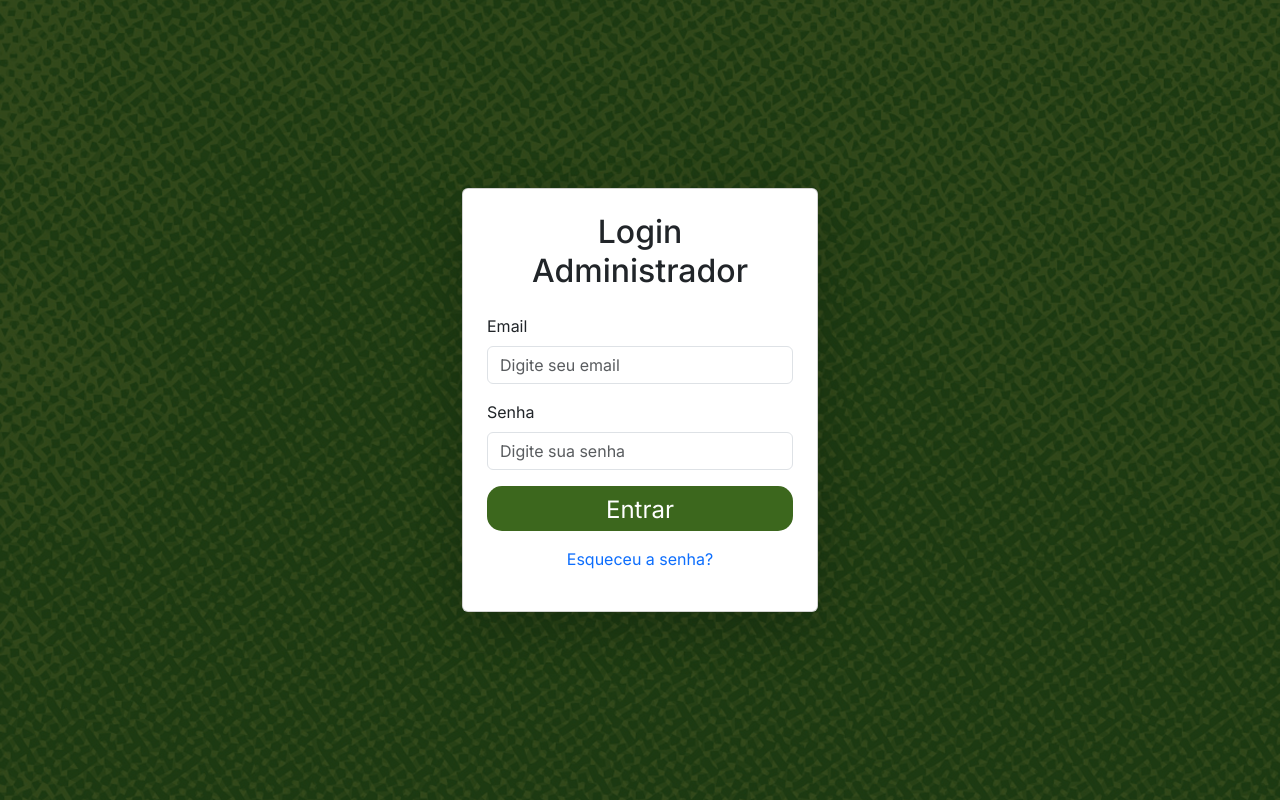
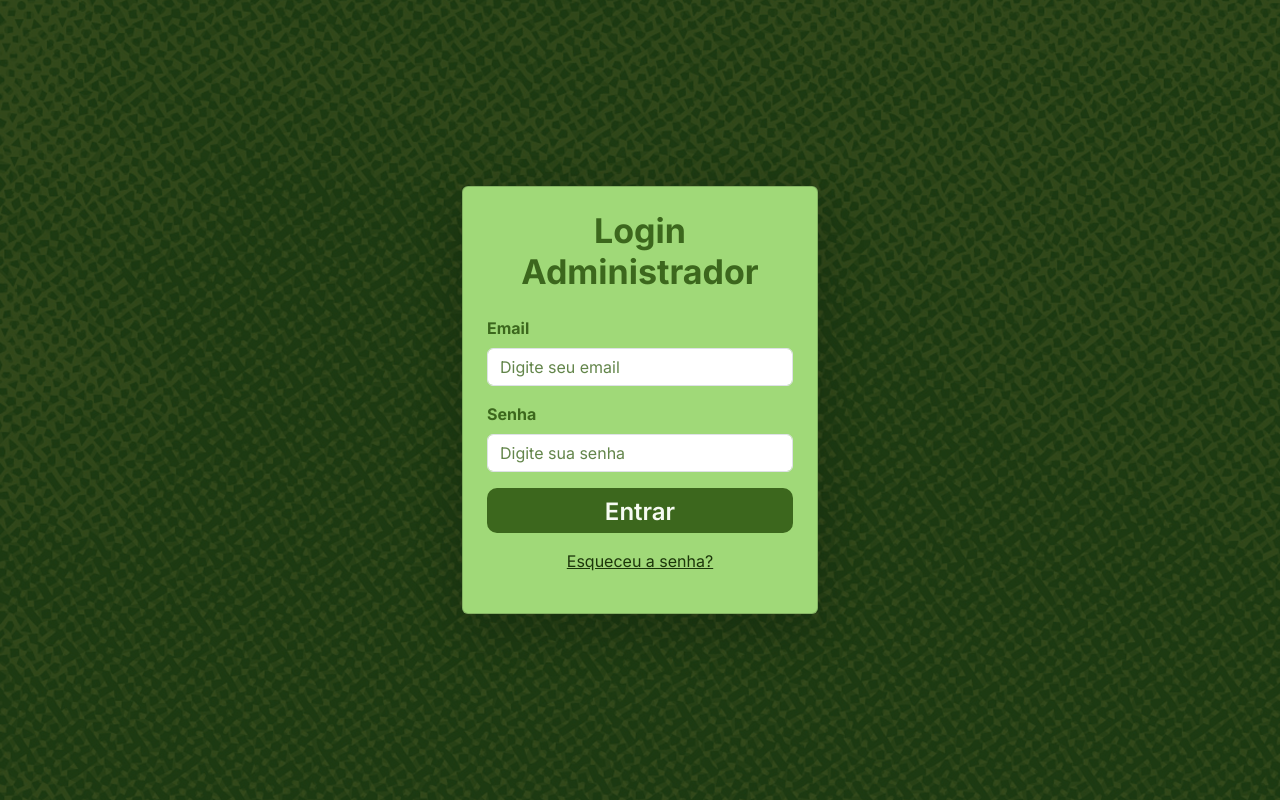
Before and after one commit to gustav0-rdg/tcc_cooperativas, a Flask app: page /login-admin in a window 1280 px wide. Run offline with Flask 3, Linux system fonts and the light colour scheme; some libraries are stand-ins or nearby versions.

Commit message:
FIX: Correção da indentidade visual da página de login admin

```diff
--- a/static/css/login_admin/login-admin.css
+++ b/static/css/login_admin/login-admin.css
@@ -6,27 +6,48 @@
     padding: 0;
 }
 
-.titulo__icone{
-    font-size: 64px !important;
-    color: var(--branco);
+.titulo{
+    font-size: 34px !important;
+    font-weight: 700;
+    color: var(--verde-escuro-medio);
 }
 
 .container__form{
-    background-color: var(--verde-principal);
+    background-color: var(--verde-claro-medio);
+}
+
+label {
+    color: var(--verde-escuro-medio);
+    font-weight: 700;
+}
+
+input:focus {
+    border: 2px solid var(--verde-principal) !important;
+    outline: none !important;
+    box-shadow: 0 0 5px rgba(224, 243, 209, 0.5) !important;
+}
+
+input::placeholder{
+    color: var(--verde-escuro-medio) !important;
+    opacity: 0.8 !important;
 }
 
 .button__login{
     background-color: var(--verde-escuro-medio);
-    color: var(--branco);
-    border-radius: 15px;
+    color: var(--verde-claro);
+    border-radius: 10px;
     height: 45px;
     font-size: 24px;
-    font-weight: 400;
+    font-weight: 600;
     border: none;
 }
 
 .button__login:hover{
     background-color: var(--verde-escuro);
-    color: var(--verde-claro);
     cursor: pointer;
 }
+
+.link_a{
+    color: var(--verde-escuro);
+    text-decoration: underline;
+}
--- a/templates/login-admin.html
+++ b/templates/login-admin.html
@@ -47,8 +47,8 @@
             <div class="container">
                 <div class="row justify-content-center">
                     <div class="col-md-6 col-lg-4">
-                        <div class="card shadow-lg p-4 login-card">
-                            <h2 class="text-center mb-4">Login Administrador</h2>
+                        <div class="card shadow-lg p-4 login-card container__form">
+                            <h2 class="text-center mb-4 titulo">Login Administrador</h2>
 
                             <form id="form-login-admin">
 
```
